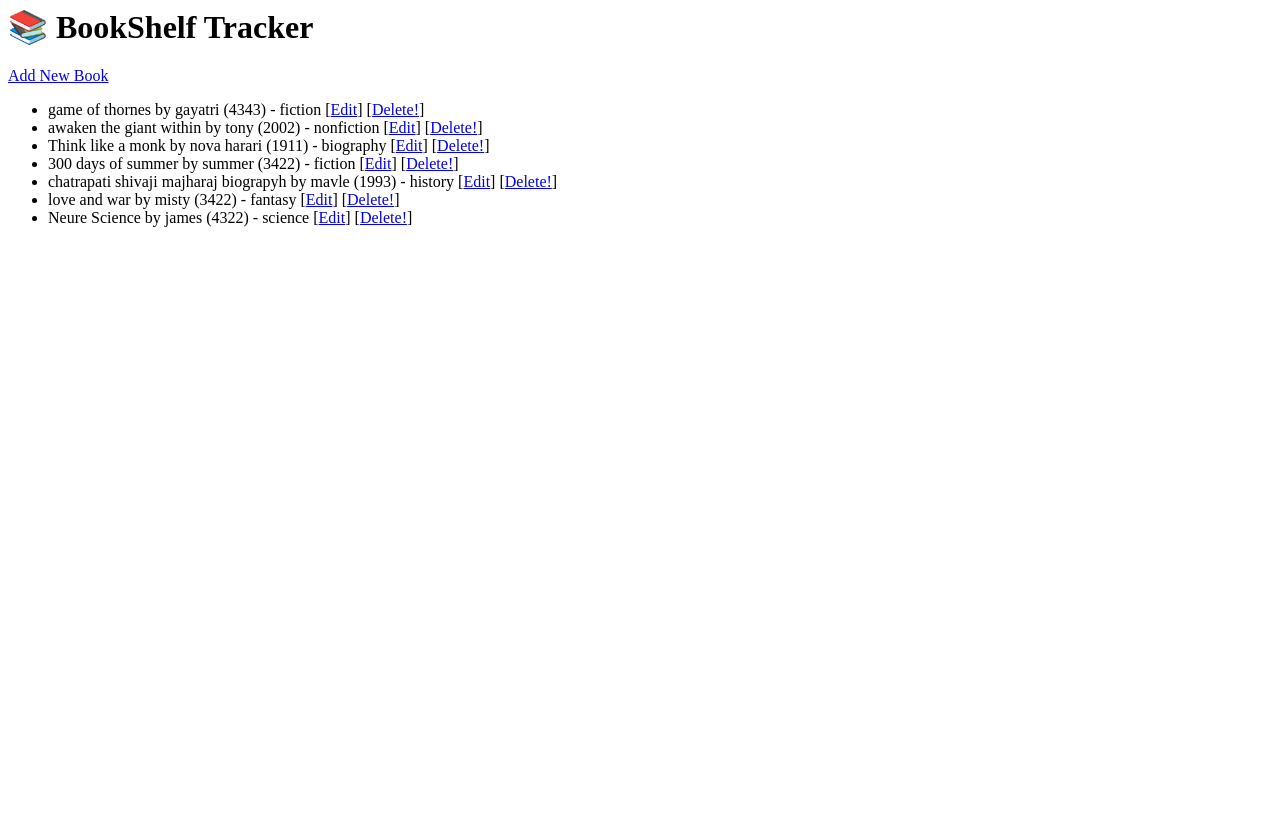
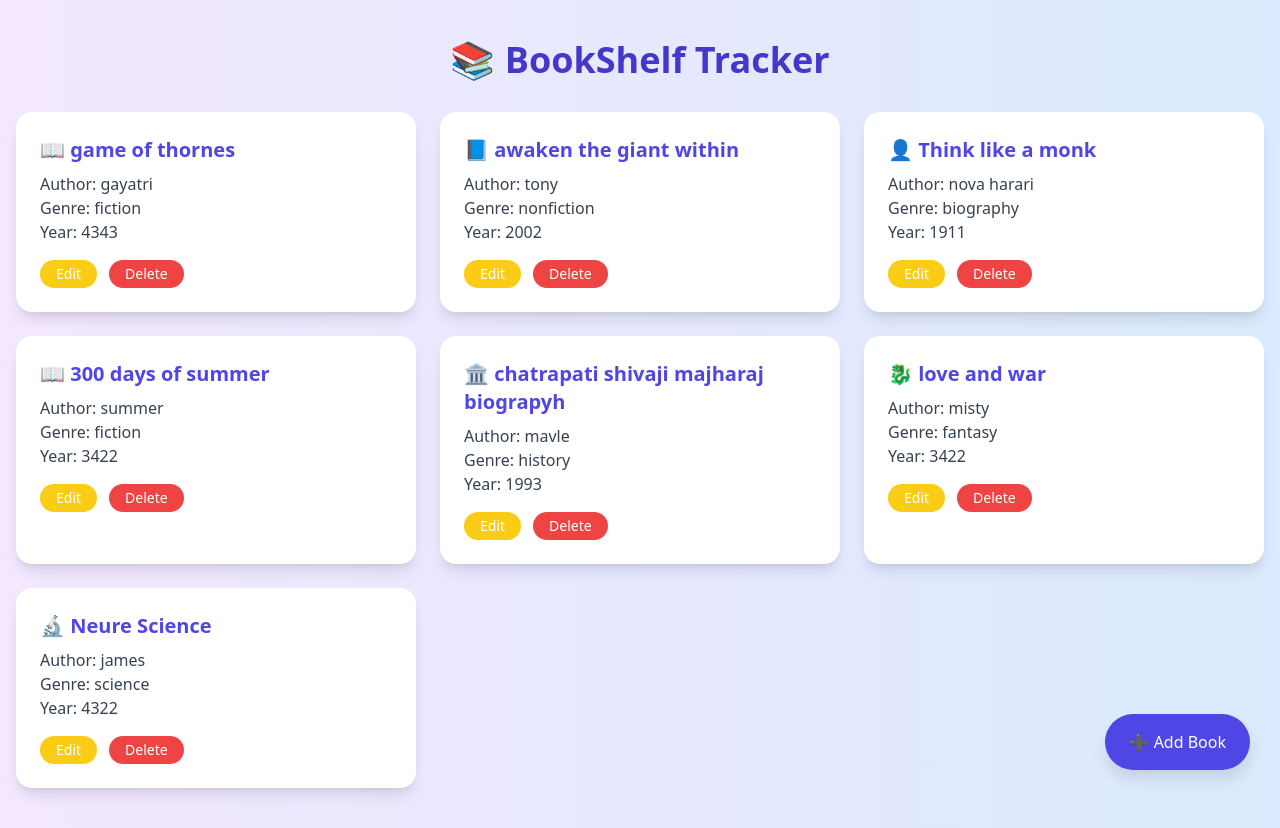
Before and after one commit to gayathri02-hub/Bookshelf_tracker, a Django app: page / in a window 1280 px wide. Before the commit the page ends 227 px from the top, so only its background shows below. Run offline with Django 4.2, Linux system fonts and the light colour scheme; data comes from the database, SQL or seed files in the repository; both versions use the stored data as it was after the commit; some libraries are stand-ins or nearby versions.

Commit message:
added ui

```diff
--- a/books/templates/books/book_list.html
+++ b/books/templates/books/book_list.html
@@ -1,11 +1,71 @@
-<h1>📚 BookShelf Tracker </h1>
-<a href="{% url 'book_create' %}">Add New Book</a>
-<ul>
-    {% for book in books %}
-        <li>
-            {{ book.title }} by {{ book.author }} ({{ book.year }}) - {{ book.genre }}
-            [<a href="{% url 'book_update' book.pk %}">Edit</a>]
-            [<a href="{% url 'book_delete' book.pk %}">Delete!</a>]
-        </li>
-    {% endfor %}
-</ul>
+<!DOCTYPE html>
+<html lang="en">
+<head>
+    <meta charset="UTF-8">
+    <title>📚 BookShelf Tracker</title>
+    <script src="https://cdn.tailwindcss.com"></script>
+    <style>
+        .fade-in {
+            animation: fadeIn 1.2s ease-in;
+        }
+
+        @keyframes fadeIn {
+            from { opacity: 0; transform: translateY(20px); }
+            to { opacity: 1; transform: translateY(0); }
+        }
+
+        .float-button {
+            position: fixed;
+            bottom: 30px;
+            right: 30px;
+            background-color: #4f46e5;
+            color: white;
+            padding: 1rem 1.5rem;
+            border-radius: 9999px;
+            box-shadow: 0 10px 15px rgba(0, 0, 0, 0.1);
+            transition: transform 0.3s ease;
+        }
+
+        .float-button:hover {
+            transform: scale(1.1);
+        }
+    </style>
+</head>
+<body class="bg-gradient-to-r from-purple-100 to-blue-100 min-h-screen font-sans fade-in">
+
+    <div class="container mx-auto px-4 py-10">
+        <h1 class="text-4xl font-bold text-center text-indigo-700 mb-8">📚 BookShelf Tracker</h1>
+
+        <div class="grid grid-cols-1 md:grid-cols-2 lg:grid-cols-3 gap-6">
+            {% for book in books %}
+                <div class="bg-white rounded-2xl shadow-lg p-6 hover:shadow-xl transition-shadow duration-300">
+                    <h2 class="text-xl font-semibold text-indigo-600 mb-2">
+    {% if book.genre == 'fiction' %}📖
+    {% elif book.genre == 'nonfiction' %}📘
+    {% elif book.genre == 'fantasy' %}🐉
+    {% elif book.genre == 'biography' %}👤
+    {% elif book.genre == 'science' %}🔬
+    {% elif book.genre == 'history' %}🏛️
+    {% else %}📚
+    {% endif %}
+    {{ book.title }}
+</h2>
+
+                    <p class="text-gray-700">Author: <span class="font-medium">{{ book.author }}</span></p>
+                    <p class="text-gray-700">Genre: <span class="font-medium">{{ book.genre }}</span></p>
+                    <p class="text-gray-700">Year: <span class="font-medium">{{ book.year }}</span></p>
+
+                    <div class="mt-4 flex space-x-3">
+                        <a href="{% url 'book_update' book.pk %}" class="bg-yellow-400 text-white px-4 py-1 rounded-full text-sm hover:bg-yellow-500">Edit</a>
+                        <a href="{% url 'book_delete' book.pk %}" class="bg-red-500 text-white px-4 py-1 rounded-full text-sm hover:bg-red-600">Delete</a>
+                    </div>
+                </div>
+            {% empty %}
+                <p class="text-center text-gray-600 col-span-full">No books in your shelf yet 📭</p>
+            {% endfor %}
+        </div>
+    </div>
+
+    <a href="{% url 'book_create' %}" class="float-button">➕ Add Book</a>
+</body>
+</html>
```
Also changed, not shown: books/templates/books/book_confirm_delete.html (+39 -6 lines), books/templates/books/book_form.html (+60 -7 lines), db.sqlite3.
